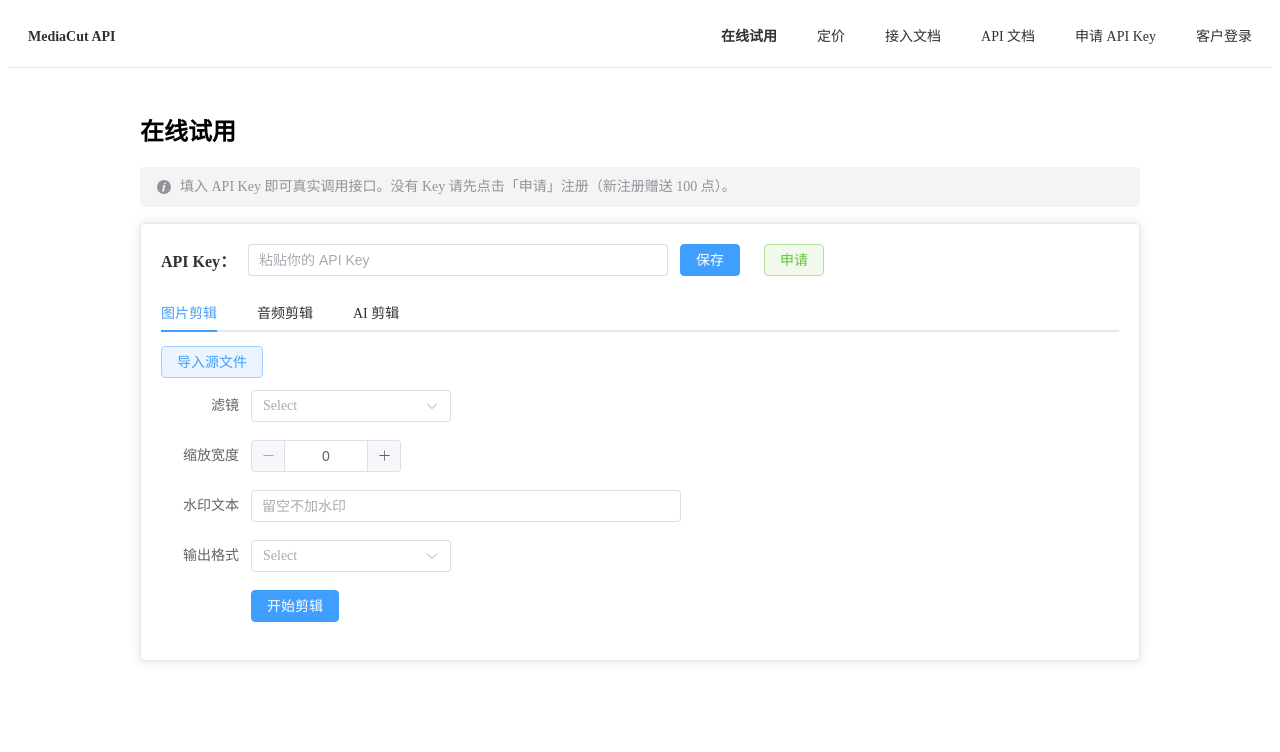
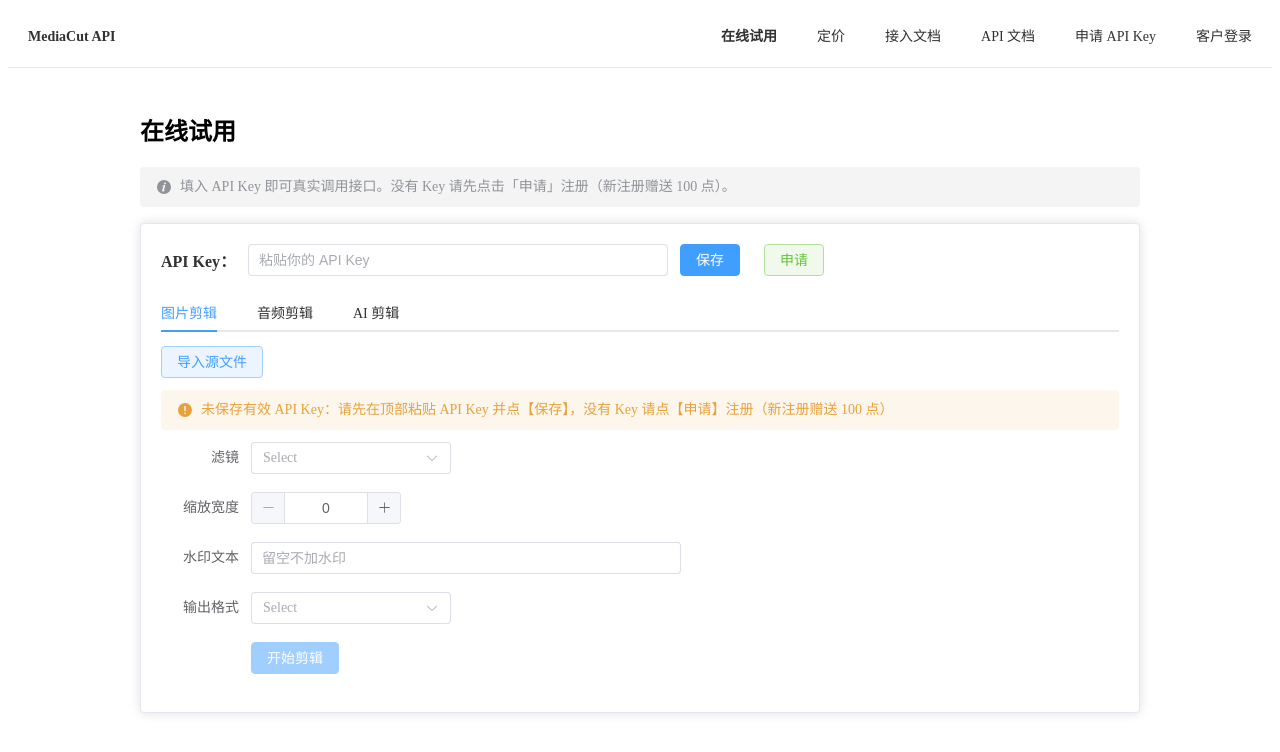
Before and after one commit to talleylinjg-ops/MediaCut, a Vue app in the folder frontend/: page /client/try in a window 1280 px wide. Shown: the top 752 px of the page. Built offline with nearby package versions, Linux system fonts and the light colour scheme.

Commit message:
fix: 剪辑页未保存Key时给显眼提示、音频校验按扩展名兜底 Co-authored-by: monkeycode-ai <monkeycode-ai@chaitin.com>

```diff
--- a/frontend/src/views/portal/ApiPlayground.vue
+++ b/frontend/src/views/portal/ApiPlayground.vue
@@ -43,6 +43,14 @@
               <span v-if="imgFile" style="margin-left: 12px; font-size: 13px; color: #67c23a">已导入：{{ imgFile.name }}</span>
               <input ref="imgPicker" type="file" accept="image/*" style="display: none" @change="onImgPick" />
             </div>
+            <el-alert
+              v-if="!keyInfo"
+              type="warning"
+              :closable="false"
+              show-icon
+              style="margin-bottom: 12px"
+              title="未保存有效 API Key：请先在顶部粘贴 API Key 并点【保存】，没有 Key 请点【申请】注册（新注册赠送 100 点）"
+            />
             <el-form label-width="90px" style="max-width: 520px">
               <el-form-item label="滤镜">
                 <el-select v-model="img.filter" style="width: 200px">
@@ -69,7 +77,7 @@
                 </el-select>
               </el-form-item>
               <el-form-item>
-                <el-button type="primary" :loading="running" @click="runImage">开始剪辑</el-button>
+                <el-button type="primary" :disabled="!keyInfo" :loading="running" @click="runImage">开始剪辑</el-button>
               </el-form-item>
             </el-form>
             <div v-if="imgResult">
@@ -83,6 +91,14 @@
               <span v-if="audFile" style="margin-left: 12px; font-size: 13px; color: #67c23a">已导入：{{ audFile.name }}</span>
               <input ref="audPicker" type="file" accept="audio/*" style="display: none" @change="onAudPick" />
             </div>
+            <el-alert
+              v-if="!keyInfo"
+              type="warning"
+              :closable="false"
+              show-icon
+              style="margin-bottom: 12px"
+              title="未保存有效 API Key：请先在顶部粘贴 API Key 并点【保存】，没有 Key 请点【申请】注册（新注册赠送 100 点）"
+            />
             <el-form label-width="90px" style="max-width: 520px">
               <el-form-item label="裁剪起点 (s)">
                 <el-input-number v-model="aud.start" :min="0" :step="0.5" />
@@ -102,7 +118,7 @@
                 </el-select>
               </el-form-item>
               <el-form-item>
-                <el-button type="primary" :loading="running" @click="runAudio">开始剪辑</el-button>
+                <el-button type="primary" :disabled="!keyInfo" :loading="running" @click="runAudio">开始剪辑</el-button>
               </el-form-item>
             </el-form>
             <div v-if="audResult">
```
Also changed, not shown: 2 other files (tests, documents, lock files or other folders).
